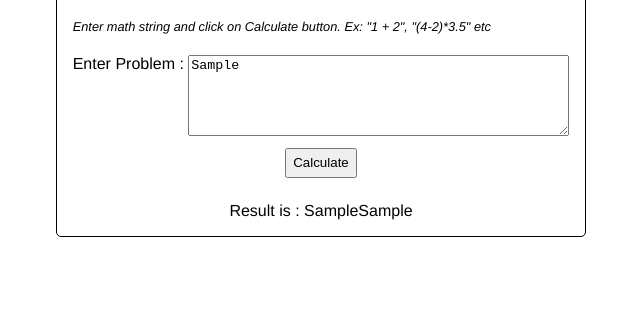
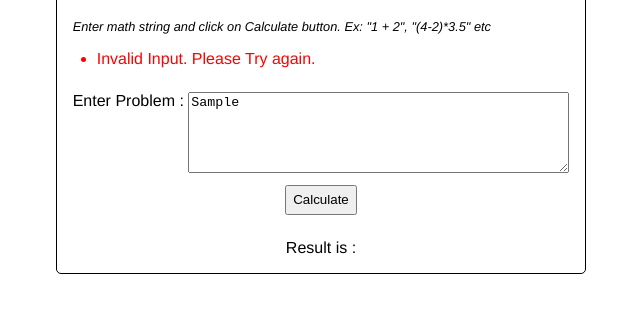
Before and after one commit to sushanthmali/vidmob-exercise, a React app: page / in a window 1280 px wide. Both pictures are taken after typing "Sample" into the empty fields and a click on the button "Calculate". Shown: the part 87-400 px from the top of the page, without its empty margins (319-959 px from the left). Built offline with nearby package versions, Linux system fonts and the light colour scheme.

Commit message:
Resolving inner expressions code added

```diff
--- a/src/Calculator.css
+++ b/src/Calculator.css
@@ -30,3 +30,7 @@
     margin-bottom: 0.5rem;
     line-height: 1.5rem;
 }
+#errorPanelDiv {
+    color: red;
+    text-align: left;
+}
--- a/src/Calculator.js
+++ b/src/Calculator.js
@@ -7,7 +7,8 @@ class Calculator extends Component {
         super(props);
         this.state = {
             mathStr : '',
-            result : 0
+            result : '',
+            errorMessage : ''
         };
         this.calculate = this.calculate.bind(this);
         this.changeMathStr = this.changeMathStr.bind(this);
@@ -15,10 +16,18 @@ class Calculator extends Component {
 
     calculate = (event) => {
         event.preventDefault();
-        this.setState({
-            mathStr : this.state.mathStr,
-            result : calculate(this.state.mathStr)
-        })
+        var result = calculate(this.state.mathStr);
+        if (result.successFlag) {
+            this.setState({
+                result : result.value,
+                errorMessage : ''
+            })
+        } else {
+            this.setState({
+                result : '',
+                errorMessage : result.message
+            })
+        }
     }
     changeMathStr = (event) => {
         this.setState({
@@ -28,6 +37,16 @@ class Calculator extends Component {
     }
 
     render() {
+        let ErrorPanel = null;
+        if (this.state.errorMessage) {
+            ErrorPanel = (
+                <div id="errorPanelDiv">
+                    <ul>
+                        <li>{this.state.errorMessage} Please Try again.</li>
+                    </ul>
+                </div>
+            );
+        }
         return (
             <div className="maindiv">
                 <form id="calculatorForm">
@@ -36,6 +55,7 @@ class Calculator extends Component {
                     </header>
                     <div>
                         <p className="calcDesrciption">Enter math string and click on Calculate button. Ex: "1 + 2", "(4-2)*3.5" etc </p>
+                        {ErrorPanel}
                         <div className="innerDiv">
                             <label id="mathStrLabel">Enter Problem : </label>
                             <textarea onChange={this.changeMathStr} value={this.state.mathStr} rows="5" cols="45"/>
--- a/src/CalculatorService.js
+++ b/src/CalculatorService.js
@@ -1,3 +1,37 @@
 export function calculate(input) {
-    return input + input
+    var acceptedFormat = /^[\d+*\-%/(). ]+$/g
+    if (!validateFormat(acceptedFormat, input)) {
+        return {'successFlag' : false, 'message': 'Invalid Input.'}
+    }
+    return evaluate(input.replaceAll(' ', ''))
 }
+
+function evaluate (textExp) {
+    var innerExpCheck = textExp.indexOf('(')
+    if (innerExpCheck === -1) {
+       var acceptedFormat = /^[+-]?\d+(.\d+)?\s?([+*%\-/]\s?[+-]?\d+(.\d+)?\s?)*$/g
+        if (!validateFormat(acceptedFormat, textExp)) {
+            return {'successFlag' : false, 'message': 'Syntax Error.'}
+        }
+        //To-Do implementation
+        return {'successFlag' : true, 'value': eval(textExp)}
+    } else {
+        var firstCloseExp = textExp.indexOf(')')
+        if (firstCloseExp === -1) {
+            return {'successFlag' : false, 'message': 'Syntax Error.'}
+        }
+        var priorOpenExp = textExp.substring(0, firstCloseExp).lastIndexOf('(')
+        var innerExp = textExp.substring(priorOpenExp+1, firstCloseExp)
+        var result = evaluate(innerExp);
+        if (result.successFlag) {
+            textExp = textExp.replaceAll('('+innerExp+')', result.value)
+            return evaluate(textExp)
+        } else {
+            return result;
+        }
+    }
+}
+
+function validateFormat (regex, testString) {
+    return regex.test(testString);
+}
```
